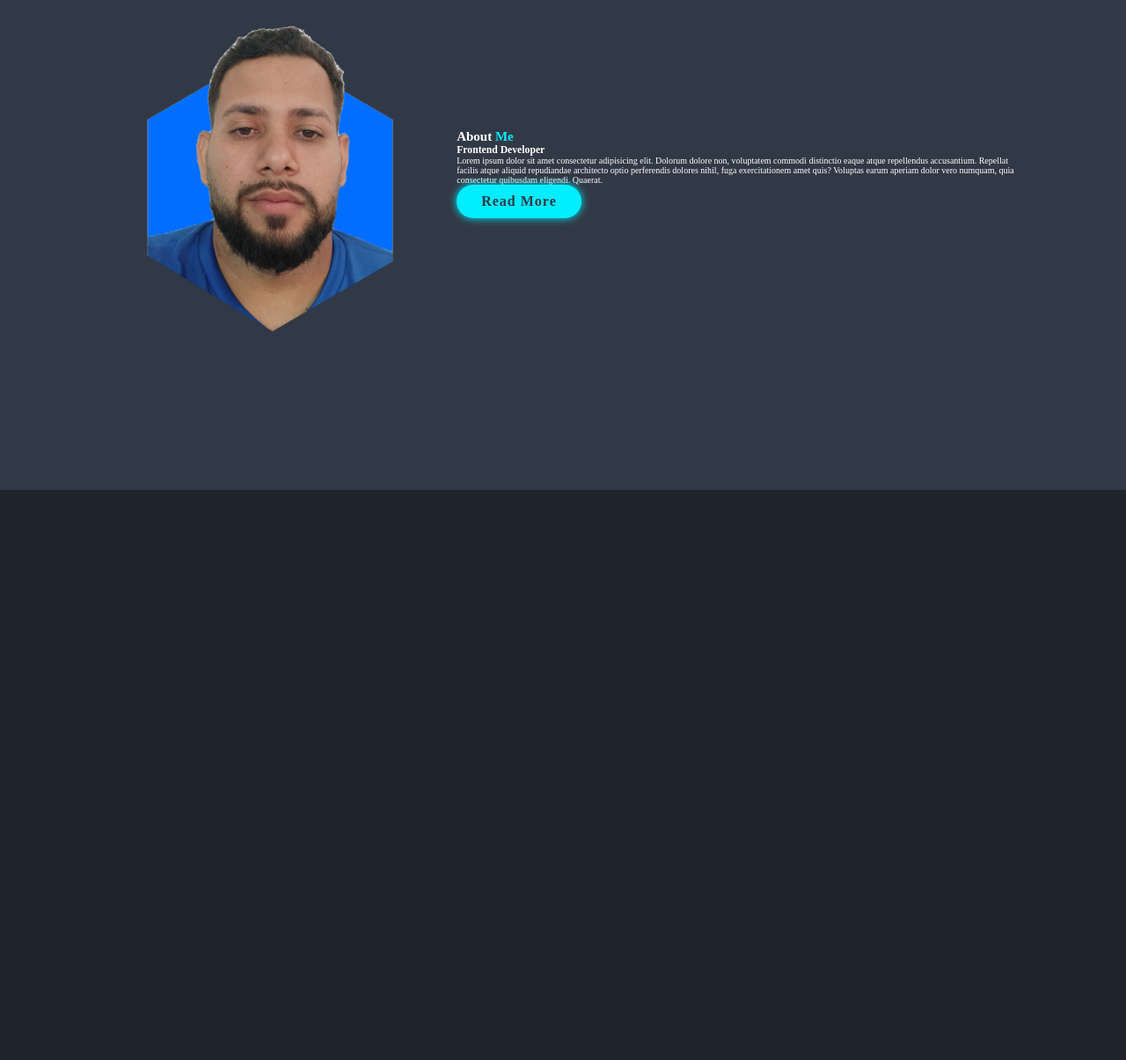
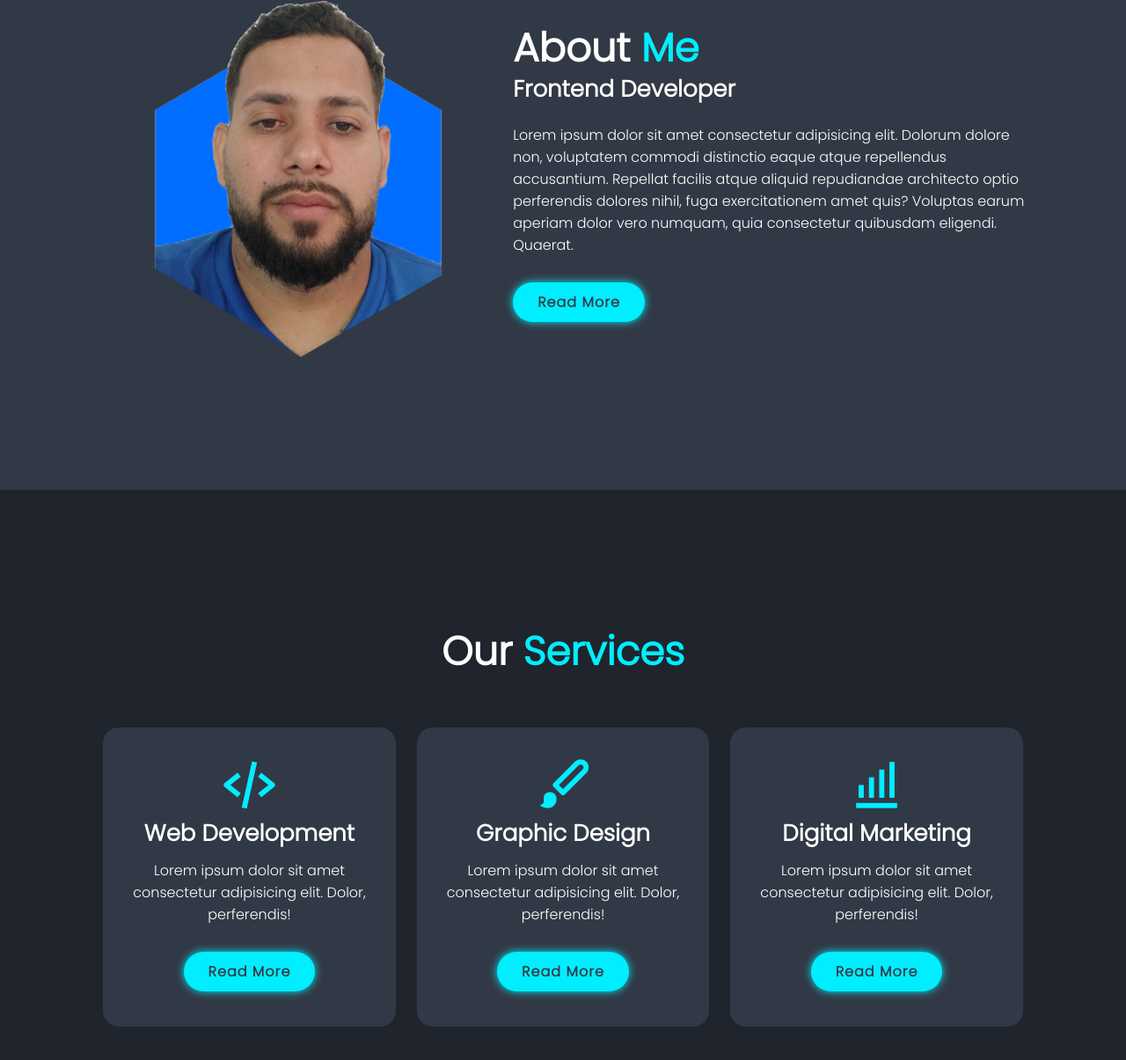
Before and after one commit to m4rcosmatos/m4rcosmatos.github.io, a plain HTML site: page index.html in a window 1280 px wide. Shown: the part 1043-2248 px from the top of the page at 88% size. Before the commit the page ends 1600 px from the top, so only its background shows below. Drawn offline with nearby package versions, Linux system fonts and the light colour scheme.

Commit message:
Create Services

```diff
--- a/css/style.css
+++ b/css/style.css
@@ -1,3 +1,4 @@
+@import url('https://fonts.googleapis.com/css2?family=Poppins:wght@100;300&display=swap');
 
 * {
     margin: 0;
@@ -7,6 +8,7 @@
     border: none;
     outline: none;
     scroll-behavior: smooth;
+    font-family: 'Poppins', sans-serif;
 }
 
 :root{
@@ -151,5 +153,65 @@ span{
 }
 
 .about-img img {
-    width: 30vw;
+    width: 35vw;
 }
+
+.heading{
+    text-align: center;
+    font-size: 4.5rem;
+}
+
+.about-content h2 {
+    text-align: left;
+    line-height: 1.2;
+}
+
+.about-content h3 {
+    font-size: 2.6rem;
+}
+
+.about-content p {
+    font-size: 1.6rem;
+    margin: 2rem 0 3rem;
+}
+
+.services h2 {
+    margin: 5rem;
+}
+
+.services-container {
+    display: flex;
+    justify-content: center;
+    align-items: center;
+    flex-wrap: wrap;
+    gap: 2rem;
+}
+
+.services-container .services-box{
+    flex: 1 1 30rem;
+    background: var(--second-bg-color);
+    padding: 3rem 2rem 4rem;
+    border-radius: 2rem;
+    text-align: center;
+    border: .2rem solid var(--bg-color);
+    transition: .5s ease;
+}
+
+.services-container .services-box:hover{
+    border-color: var(--main-color);
+    transform: scale(1.02);
+}
+
+.services-box i {
+    font-size: 7rem;
+    color: var(--main-color);
+}
+
+.services-box h3 {
+    font-size: 2.6rem;
+}
+
+.services-box p {
+    font-size: 1.6rem;
+    margin: 1rem 0 3rem;
+}
--- a/index.html
+++ b/index.html
@@ -19,7 +19,7 @@
             <a href="#home" class="active">Home</a>
             <a href="#about">About</a>
             <a href="#services">Services</a>
-            <a href="#portifolio"></a>
+            <a href="#portifolio">Portifolio</a>
             <a href="#contact">Contact</a>
         </nav>
     </header>
@@ -61,6 +61,34 @@
         </div>
     </section>
 
+    <section class="services" id="services">
+        <h2 class="heading">Our <span>Services</span></h2>
+
+        <div class="services-container">
+            <div class="services-box">
+                <i class='bx bx-code-alt'></i>
+                <h3>Web Development</h3>
+                <p>Lorem ipsum dolor sit amet consectetur adipisicing elit. Dolor,
+                    perferendis!</p>
+                <a href="" class="btn">Read More</a>
+            </div>
+            <div class="services-box">
+                <i class='bx bxs-paint'></i>
+                <h3>Graphic Design</h3>
+                <p>Lorem ipsum dolor sit amet consectetur adipisicing elit. Dolor,
+                    perferendis!</p>
+                <a href="" class="btn">Read More</a>
+            </div>
+            <div class="services-box">
+                <i class='bx bx-bar-chart-alt'></i>
+                <h3>Digital Marketing</h3>
+                <p>Lorem ipsum dolor sit amet consectetur adipisicing elit. Dolor,
+                    perferendis!</p>
+                <a href="" class="btn">Read More</a>
+            </div>
+        </div>
+    </section>
+
     <script src="js/script.js"></script>
 </body>
 </html>
```
